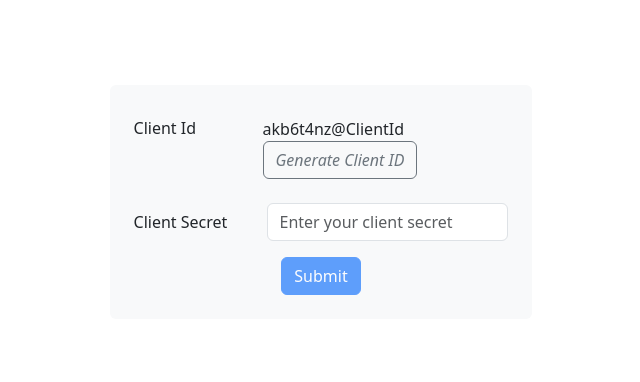
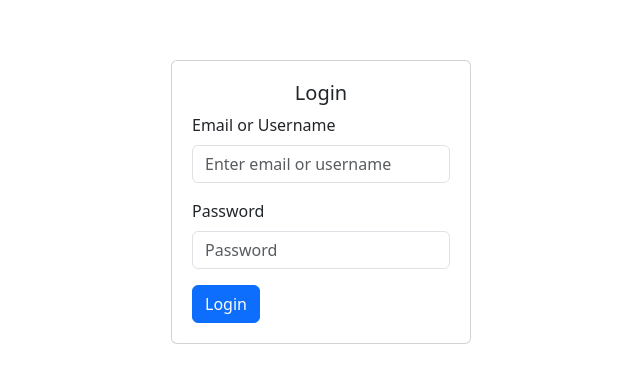
Before and after one commit to viragjain503/Single-Sign-On-Frontend, a Next.js app: page / in a window 1280 px wide. Shown: the part 198-580 px from the top of the page, without its empty margins (319-959 px from the left). Built offline with nearby package versions, Linux system fonts and the light colour scheme.

Commit message:
UI pages for login,signup,verifyotp

```diff
--- a/app/page.js
+++ b/pages/clientdetails.js
@@ -2,7 +2,7 @@
 import 'bootstrap/dist/css/bootstrap.min.css';
 import ClientDetails from '../components/ClientDetails'
 
-export default function Home() {
+export default function ClienDetails() {
   return (
     <>
       <ClientDetails/>
--- /dev/null
+++ b/pages/index.js
@@ -0,0 +1,19 @@
+import React from "react";
+import { BrowserRouter as Router, Route, Switch } from "react-router-dom";
+import Login from "../pages/login";
+import VerifyOTPPage from "../pages/verifyotp";
+import Signup from "../pages/signup";
+
+function App() {
+  return (
+    <Router>
+      <Switch>
+        <Route path="/" exact component={Login} />
+        <Route path="/signup" component={Signup} />
+        <Route path="/verify-otp" component={VerifyOTPPage} />
+      </Switch>
+    </Router>
+  );
+}
+
+export default App;
--- /dev/null
+++ b/pages/login.js
@@ -0,0 +1,63 @@
+import React, { useState } from "react";
+import Form from "react-bootstrap/Form";
+import Button from "react-bootstrap/Button";
+import Container from "react-bootstrap/Container";
+import Card from "react-bootstrap/Card";
+import "bootstrap/dist/css/bootstrap.min.css";
+
+function Login() {
+  const [identifier, setIdentifier] = useState("");
+  const [password, setPassword] = useState("");
+
+  const handleIdentifierChange = (event) => {
+    setIdentifier(event.target.value);
+  };
+
+  const handlePasswordChange = (event) => {
+    setPassword(event.target.value);
+  };
+
+  const handleSubmit = (event) => {
+    event.preventDefault();
+    console.log("Identifier (email/username):", identifier);
+    console.log("Password:", password);
+    // You can add authentication logic here
+  };
+
+  return (
+    <Container className="d-flex justify-content-center align-items-center min-vh-100">
+      <Card style={{ width: "300px", padding: "20px" }}>
+        <Card.Title className="text-center">Login</Card.Title>
+        <Form onSubmit={handleSubmit}>
+          <Form.Group className="mb-3" controlId="formBasicIdentifier">
+            <Form.Label>Email or Username</Form.Label>
+            <Form.Control
+              type="text"
+              placeholder="Enter email or username"
+              value={identifier}
+              onChange={handleIdentifierChange}
+              required
+            />
+          </Form.Group>
+
+          <Form.Group className="mb-3" controlId="formBasicPassword">
+            <Form.Label>Password</Form.Label>
+            <Form.Control
+              type="password"
+              placeholder="Password"
+              value={password}
+              onChange={handlePasswordChange}
+              required
+            />
+          </Form.Group>
+
+          <Button variant="primary" type="submit" block>
+            Login
+          </Button>
+        </Form>
+      </Card>
+    </Container>
+  );
+}
+
+export default Login;
--- /dev/null
+++ b/pages/signup.js
@@ -0,0 +1,80 @@
+import React, { useState } from "react";
+import Form from "react-bootstrap/Form";
+import Button from "react-bootstrap/Button";
+import Container from "react-bootstrap/Container";
+import Card from "react-bootstrap/Card";
+import "bootstrap/dist/css/bootstrap.min.css";
+
+function SignInPage() {
+  const [email, setEmail] = useState("");
+  const [username, setUsername] = useState("");
+  const [password, setPassword] = useState("");
+
+  const handleEmailChange = (event) => {
+    setEmail(event.target.value);
+  };
+
+  const handleUsernameChange = (event) => {
+    setUsername(event.target.value);
+  };
+
+  const handlePasswordChange = (event) => {
+    setPassword(event.target.value);
+  };
+
+  const handleSubmit = (event) => {
+    event.preventDefault();
+    console.log("Email:", email);
+    console.log("Username:", username);
+    console.log("Password:", password);
+    // You can add authentication logic here
+  };
+
+  return (
+    <Container className="d-flex justify-content-center align-items-center min-vh-100">
+      <Card style={{ width: "300px", padding: "20px" }}>
+        <Card.Title className="text-center">Sign Up</Card.Title>
+        <Form onSubmit={handleSubmit}>
+          <Form.Group className="mb-3" controlId="formBasicEmail">
+            <Form.Label>Email address</Form.Label>
+            <Form.Control
+              type="email"
+              placeholder="Enter email"
+              value={email}
+              onChange={handleEmailChange}
+              required
+            />
+          </Form.Group>
+
+          <Form.Group className="mb-3" controlId="formBasicUsername">
+            <Form.Label>Username</Form.Label>
+            <Form.Control
+              type="text"
+              placeholder="Enter username"
+              value={username}
+              onChange={handleUsernameChange}
+              required
+            />
+          </Form.Group>
+
+          <Form.Group className="mb-3" controlId="formBasicPassword">
+            <Form.Label>Password</Form.Label>
+            <Form.Control
+              type="password"
+              placeholder="Password"
+              value={password}
+              onChange={handlePasswordChange}
+              required
+            />
+          </Form.Group>
+
+          <Button variant="primary" type="submit" block>
+            Sign Up
+          </Button>
+        </Form>
+      </Card>
+    </Container>
+  );
+}
+
+export default SignInPage;
--- /dev/null
+++ b/pages/verifyotp.js
@@ -0,0 +1,66 @@
+import React, { useState } from "react";
+import Button from "react-bootstrap/Button";
+import Container from "react-bootstrap/Container";
+import Card from "react-bootstrap/Card";
+import "bootstrap/dist/css/bootstrap.min.css";
+
+function VerifyOTPPage() {
+  const [otp, setOTP] = useState("");
+  const [message, setMessage] = useState("");
+
+  const handleOTPChange = (event) => {
+    setOTP(event.target.value);
+  };
+
+  const handleResendOTP = () => {
+    // Simulated OTP generation and sending logic
+    const simulatedOTP = "123456"; // Simulated OTP sent via email
+    setMessage(""); // Clear previous message
+    setOTP(simulatedOTP); // Simulate OTP sent
+  };
+
+  const handleSubmit = (event) => {
+    event.preventDefault();
+    // Perform OTP verification logic here
+    // For this example, we'll just simulate a success or failure
+    const simulatedOTP = "123456"; // Simulated OTP sent via email
+
+    if (otp === simulatedOTP) {
+      setMessage("OTP verified successfully!");
+    } else {
+      setMessage("Invalid OTP. Please try again.");
+    }
+  };
+
+  return (
+    <Container className="d-flex justify-content-center align-items-center min-vh-100">
+      <Card style={{ width: "300px", padding: "20px" }}>
+        <Card.Title className="text-center">Verify OTP</Card.Title>
+        <form onSubmit={handleSubmit}>
+          <div className="mb-3">
+            <label>Enter OTP:</label>
+            <input
+              type="text"
+              className="form-control"
+              value={otp}
+              onChange={handleOTPChange}
+              required
+            />
+          </div>
+
+          <div className="d-grid gap-2">
+            <Button variant="primary" type="submit">
+              Verify OTP
+            </Button>
+            <Button variant="secondary" onClick={handleResendOTP}>
+              Resend OTP
+            </Button>
+          </div>
+        </form>
+        <p className="text-center mt-3">{message}</p>
+      </Card>
+    </Container>
+  );
+}
+
+export default VerifyOTPPage;
--- /dev/null
+++ b/test.html
@@ -0,0 +1 @@
+<a href="http://localhost:3000/test">Click here</a>
```
Also changed, not shown: pages/test.js (added, +17 -0 lines).
